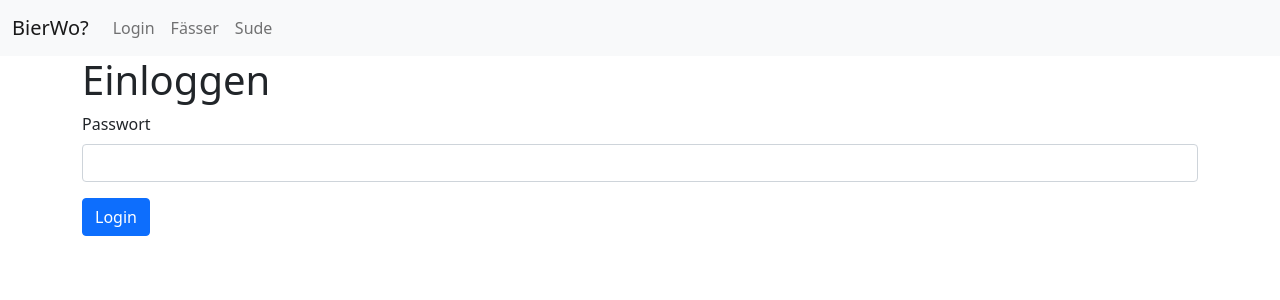
After one commit to foesi/bierwo, a Flask app: page /login in a window 1280 px wide. The commit adds this page. Shown: the top 300 px of the page. Run offline with Flask 2, Linux system fonts and the light colour scheme; some libraries are stand-ins or nearby versions.

Commit message:
Add authentication
Only users can edit or add data if they are authenticated with the password.

```diff
--- a/application.py
+++ b/application.py
@@ -1,8 +1,9 @@
 import io
+from flask import Flask, render_template, url_for, request, make_response, send_file, flash
+from flask_login import UserMixin, LoginManager, login_required, login_user
 
-from flask import Flask, render_template, url_for, request, make_response, send_file
 from models import engine, Keg, Brew, Filling, KegComment, BrewComment, KegFitting, KegType
-from forms import CreateKeg, CreateBrew, FillKeg, CommentKeg, CommentBrew, EditKeg
+from forms import CreateKeg, CreateBrew, FillKeg, CommentKeg, CommentBrew, EditKeg, LoginForm
 from sqlalchemy.orm import sessionmaker, scoped_session
 from werkzeug.utils import redirect
 from jinja2 import Template
@@ -19,7 +20,36 @@ app = Flask(__name__)
 
 app.config['SECRET_KEY'] = os.getenv("SECRET") if len(os.getenv("SECRET", default=[])) > 0 else 'geheim'
 
+login_manager = LoginManager()
+login_manager.init_app(app)
+
 session = scoped_session(sessionmaker(engine))
+
+
+class User(UserMixin):
+    id = "bier"
+
+
+@login_manager.user_loader
+def load_user(user_id):
+    return User()
+
+
+@app.route('/login', methods=['GET', 'POST'])
+def login():
+    form = LoginForm()
+    if form.validate_on_submit():
+        if form.password.data != os.getenv("BIERWO_PASS"):
+            flash("Falsches Passwort.")
+
+        login_user(User())
+
+        flash('Logged in successfully.')
+
+        next_page = request.args.get('next')
+
+        return redirect(next_page or url_for('list_kegs'))
+    return render_template('login.html', form=form)
 
 
 @app.teardown_request
@@ -75,12 +105,14 @@ def show_keg(keg_id):
 
 
 @app.route("/kegs/qrcode/generate/<int:keg_id>")
+@login_required
 def regenerate_qrcode(keg_id):
     generate_qrcode(keg_id)
     return redirect(url_for("show_keg", keg_id=keg_id))
 
 
 @app.route("/kegs/create", methods=["GET", "POST"])
+@login_required
 def create_keg():
     form = CreateKeg()
     if form.validate_on_submit():
@@ -95,6 +127,7 @@ def create_keg():
 
 
 @app.route("/kegs/edit/<int:keg_id>", methods=["GET", "POST"])
+@login_required
 def edit_keg(keg_id):
     form = EditKeg()
     keg = session.query(Keg).filter_by(id=keg_id).one()
@@ -123,6 +156,7 @@ def edit_keg(keg_id):
 
 
 @app.route("/kegs/comment/create/<int:keg_id>", methods=["GET", "POST"])
+@login_required
 def create_keg_comment(keg_id):
     form = CommentKeg()
     if form.validate_on_submit():
@@ -144,6 +178,7 @@ def create_keg_comment(keg_id):
 
 
 @app.route("/kegs/fill/<int:keg_id>", methods=["GET", "POST"])
+@login_required
 def fill_keg(keg_id):
     form = FillKeg()
     brews = session.query(Brew).order_by(Brew.date.desc())
@@ -164,6 +199,7 @@ def fill_keg(keg_id):
 
 
 @app.route("/kegs/empty/<int:keg_id>")
+@login_required
 def empty_keg(keg_id):
     keg = session.query(Keg).filter_by(id=keg_id).one()
     for filling in keg.fillings:
@@ -180,6 +216,7 @@ def list_brews():
 
 
 @app.route("/brews/create", methods=["GET", "POST"])
+@login_required
 def create_brew():
     form = CreateBrew()
     if form.validate_on_submit():
@@ -200,6 +237,7 @@ def show_brew(brew_id):
 
 
 @app.route("/brews/comment/create/<int:brew_id>", methods=["GET", "POST"])
+@login_required
 def create_brew_comment(brew_id):
     form = CommentBrew()
     if form.validate_on_submit():
--- a/forms.py
+++ b/forms.py
@@ -1,8 +1,13 @@
 from flask_wtf import FlaskForm
-from wtforms import StringField, IntegerField, DateField, SelectField, TextAreaField, BooleanField, FileField
+from wtforms import StringField, IntegerField, DateField, SelectField, TextAreaField, BooleanField, FileField, \
+    PasswordField
 from models import KegFitting, KegType
 
 __author__ = 'Florian Österreich'
+
+
+class LoginForm(FlaskForm):
+    password = PasswordField(u"Passwort")
 
 
 class CreateKeg(FlaskForm):
--- a/requirements.txt
+++ b/requirements.txt
@@ -6,3 +6,4 @@
 pillow
 psycopg2
 gunicorn
+flask-login==0.4.1
--- a/templates/base.html
+++ b/templates/base.html
@@ -20,6 +20,11 @@
     </button>
     <div class="collapse navbar-collapse" id="navbarSupportedContent">
       <ul class="navbar-nav me-auto mb-2 mb-lg-0">
+        {% if not current_user.is_authenticated %}
+        <li class="nav-item">
+          <a class="nav-link" aria-current="page" href="{{ url_for("login") }}">Login</a>
+        </li>
+        {% endif %}
         <li class="nav-item">
           <a class="nav-link" aria-current="page" href="{{ url_for("list_kegs") }}">Fässer</a>
         </li>
--- a/templates/list_brews.html
+++ b/templates/list_brews.html
@@ -1,7 +1,9 @@
 {% extends "base.html" %}
 {% block title %}Brauungen{% endblock %}
 {% block content %}
+{% if current_user.is_authenticated %}
 <div class="container p-4"><a class="btn btn-primary" href="{{ url_for(".create_brew") }}" role="button">Neue Brauung</a></div>
+{% endif %}
 <div class="container">
 <table class="table">
     <thead>
--- a/templates/list_kegs.html
+++ b/templates/list_kegs.html
@@ -1,7 +1,9 @@
 {% extends "base.html" %}
 {% block title %}Fässer{% endblock %}
 {% block content %}
+{% if current_user.is_authenticated %}
 <div class="container p-4"><a class="btn btn-primary" href="{{ url_for(".create_keg") }}" role="button">Neues Fass</a></div>
+{% endif %}
 <div class="container">
     <h3>Volle Fässer</h3>
 <table class="table">
--- /dev/null
+++ b/templates/login.html
@@ -0,0 +1,14 @@
+{% extends "base.html" %}
+{% block title %}Einloggen{% endblock %}
+{% block content %}
+<div class="container">
+<form method="POST" action="{{ url_for(".login") }}">
+    {{ form.csrf_token }}
+<div class="mb-3">
+    {{ form.password.label(class="form-label") }}
+    {{ form.password(class="form-control") }}
+</div>
+    <button type="submit" class="btn btn-primary">Login</button>
+</form>
+</div>
+{% endblock %}
--- a/templates/show_brew.html
+++ b/templates/show_brew.html
@@ -4,9 +4,11 @@
 {% set title = brew.name + " (" + brew.date.strftime('%d.%m.%Y') + ")" %}
 {% block content %}
 <div class="container">
+    {% if current_user.is_authenticated %}
     <div class="d-grid gap-2 d-md-block p-4">
         <a class="btn btn-primary btn-lg" href="{{ url_for(".create_brew_comment", brew_id=brew.id) }}" role="button">Kommentar</a>
     </div>
+    {% endif %}
     <div class="row p-1">
         <div class="col-sm-8">
             <dl class="row">
--- a/templates/show_keg.html
+++ b/templates/show_keg.html
@@ -8,11 +8,13 @@
 {% endif %}
 {% block content %}
 <div class="container">
+    {% if current_user.is_authenticated %}
     <div class="d-grid gap-2 d-md-block p-4">
         <a class="btn btn-primary btn-lg {% if keg|last_filling is not none and not (keg|last_filling).empty %}disabled{% endif %}" href="{{ url_for(".fill_keg", keg_id=keg.id) }}" role="button">Füllen</a>
         <a class="btn btn-primary btn-lg {% if keg|last_filling is none or (keg|last_filling).empty %}disabled{% endif %}" href="{{ url_for(".empty_keg", keg_id=keg.id) }}" role="button">Leeren</a>
         <a class="btn btn-primary btn-lg" href="{{ url_for(".create_keg_comment", keg_id=keg.id) }}" role="button">Kommentar</a>
     </div>
+    {% endif %}
     <div class="row p-1">
         <div class="col-sm-8 p-3">
             <dl class="row">
@@ -41,12 +43,16 @@
                     <dd class="col-sm-4 ">{% if keg.comment is not none %}{{ keg.comment }}{% endif %}</dd>
                 </div>
             </dl>
+            {% if current_user.is_authenticated %}
             <a class="btn btn-secondary" href="{{ url_for(".edit_keg", keg_id=keg.id) }}" role="button">Bearbeiten <i class="bi-gear-fill"></i></a>
+            {% endif %}
         </div>
         <div class="col-sm-2">
             {% if keg.photo is none %}
                 <div class="row"><img src="{{ url_for("static", filename="qrcodes/"+ keg.id|string + ".jpg") }}" class="img-fluid rounded" alt="QR Code für Fass {{ keg.name }}"></div>
+                {% if current_user.is_authenticated %}
                 <div class="row" style="float: center"><a class="btn btn-secondary btn-sm" href="{{ url_for(".regenerate_qrcode", keg_id=keg.id) }}" role="button">QRCode generieren</a></div>
+                {% endif %}
             {% else %}
                 <img src="{{ url_for(".show_photo", keg_id=keg.id) }}" class="img-fluid rounded" alt="Photo für Fass {{ keg.name }}">
             {% endif %}
```
